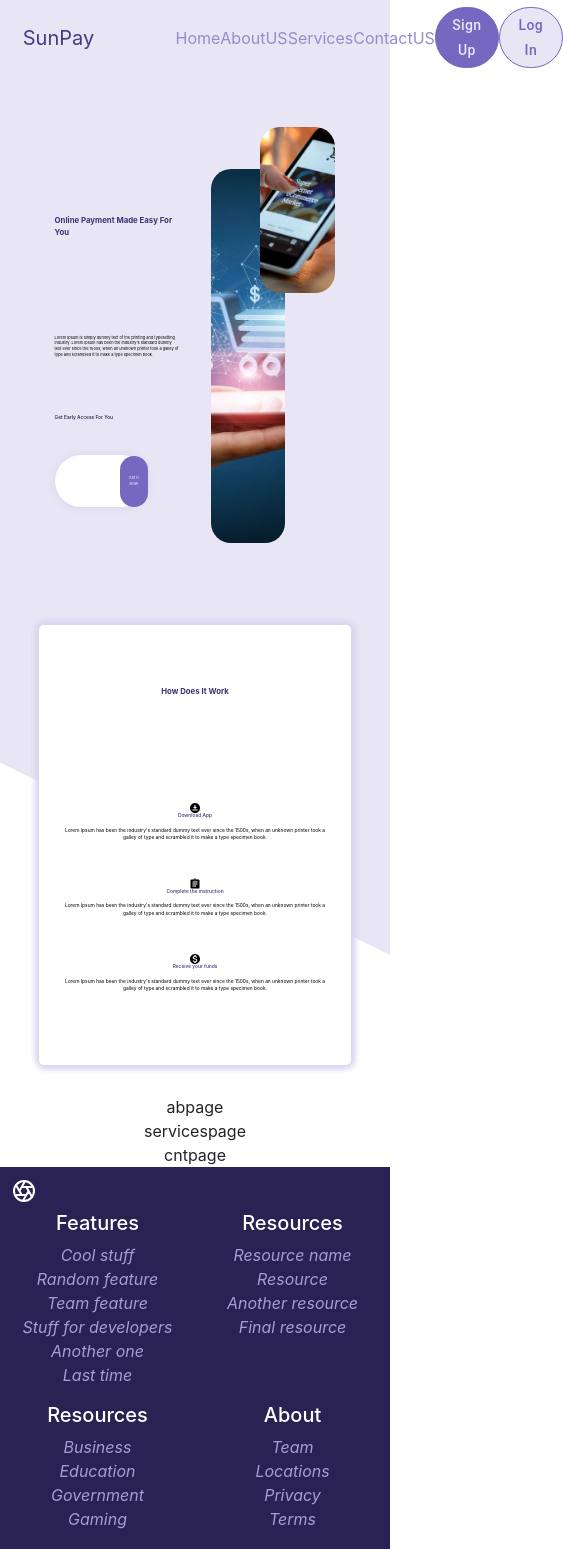
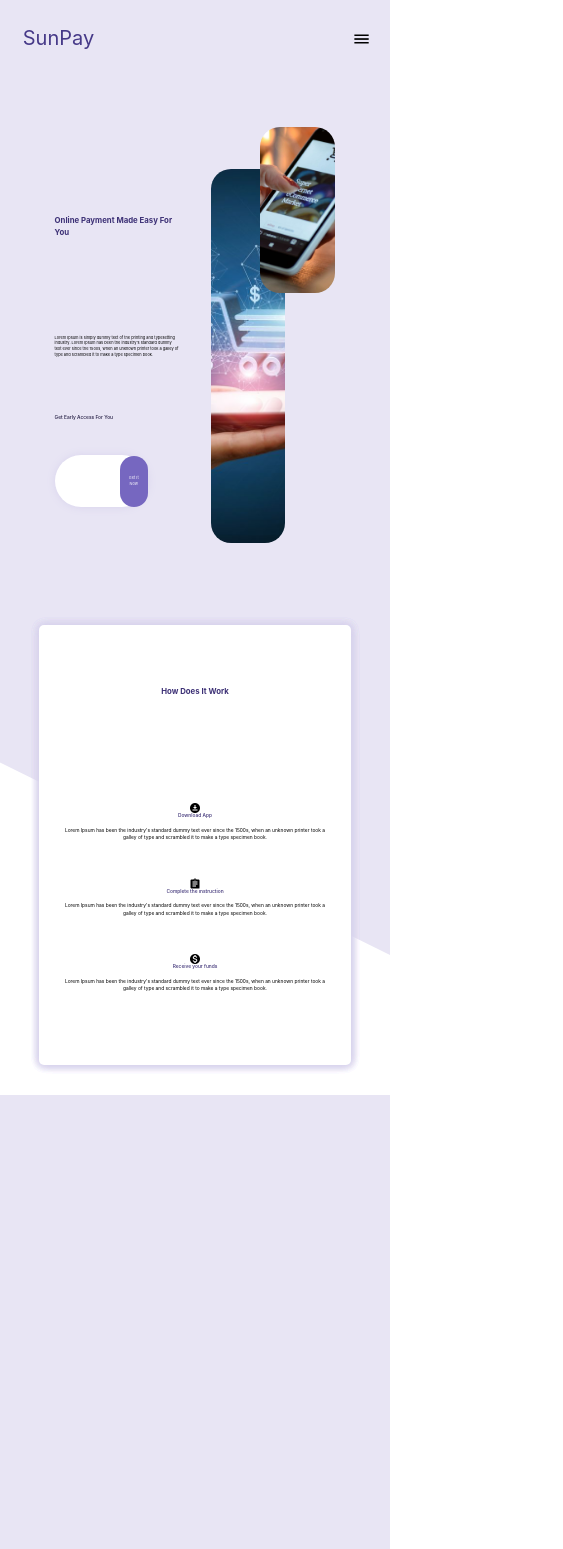
Before and after one commit to mshsun20/sunpayrepo, a React (Create React App) app: page / in a window 390 px wide. Shown: the top 1549 px of the page, 563 px wide, since content can reach past the window. Built offline with nearby package versions, Linux system fonts and the light colour scheme.

Commit message:
updated 11aug2021-5.53am

```diff
--- a/src/App.js
+++ b/src/App.js
@@ -4,6 +4,7 @@ import './styles/apbdystyl.scss'
 import './styles/navstyl.scss'
 import './styles/fotrstyl.scss'
 import './styles/hmstyl.scss'
+import './styles/abtstyl.scss'
 import Router from './Router'
 
 const App = () => {
--- a/src/components/About.js
+++ b/src/components/About.js
@@ -1,9 +1,14 @@
 import React from 'react'
+import Aboutsectiontop from './aboutpartials/Aboutsectiontop'
+import Aboutsectionbottom from './aboutpartials/Aboutsectionbottom'
 
 const About = () => {
     return (
         <>
-        <div>abpage</div>
+        <div className="abtpg">
+            <Aboutsectiontop />
+            <Aboutsectionbottom />
+        </div>
         </>
     )
 }
--- a/src/components/Home.js
+++ b/src/components/Home.js
@@ -12,9 +12,9 @@ const Home = () => {
             <Homeheader />
             <Homebody />
         </div>
-        <div><About /></div>
-        <div><Services /></div>
-        <div><Contact /></div>
+        <About />
+        <Services />
+        <Contact />
         </>
     )
 }
--- a/src/components/Navbar.js
+++ b/src/components/Navbar.js
@@ -1,10 +1,17 @@
-import React from 'react'
+import React, { useState } from 'react'
 import { NavLink } from 'react-router-dom'
 import { Button } from '@material-ui/core'
-// import MenuIcon from '@material-ui/icons/Menu'
+import menu from '../icons/darkmode/menu.png'
 
-const Navbar = () => {
-    // const [menuState, setmenuState] = useState(false)
+const Navbar = (props) => {
+    const [menuState, setmenuState] = useState(false)
+
+    // close hamberger menu when click anywhere outside the menu window
+    document.addEventListener('click', (e) => {
+        if (e.target.className !== "hmbrgicn") {
+            setmenuState(false)
+        }
+    })
 
     return (
         <>
@@ -22,17 +29,19 @@ const Navbar = () => {
                         <NavLink className="nvlnk" to='/registration'><Button className="nvbtnrg">Sign Up</Button></NavLink>
                         <NavLink className="nvlnk" to='/login'><Button className="nvbtnlg">Log In</Button></NavLink>
                     </div>
-                    {/* <div className="hmbrgmnu"><MenuIcon className="hmbrgicn" onClick={() => setmenuState(!menuState)} /></div> */}
+                    <div className="hmbrgmnu"><img className="hmbrgicn" src={menu} alt="" onClick={() => setmenuState(!menuState)} /></div>
                 </div>
             </div>
-            {/* <div className={ menuState ? "mobile-navgrp" : "nonavmnu" }>
+            <div className={ menuState ? "mobile-navgrp" : "nonavmnu" }>
                 <div className="mb-navmnu">
-                    <NavLink className="nvlnk" to='/' onClick={() => setmenuState(!menuState)}><Button className="nvbtn">Home</Button></NavLink>
-                    <NavLink className="nvlnk" to='/todo' onClick={() => setmenuState(!menuState)}><Button className="nvbtn">Todo Services</Button></NavLink>
-                    <NavLink className="nvlnk" to='/about' onClick={() => setmenuState(!menuState)}><Button className="nvbtn">AboutUS</Button></NavLink>
-                    <NavLink className="nvlnk" to='/contact' onClick={() => setmenuState(!menuState)}><Button className="nvbtn">ContactUS</Button></NavLink>
+                    <NavLink className="nvlnk" to='/' onClick={() => setmenuState(!menuState)}><Button className="nvspn">Home</Button></NavLink>
+                    <NavLink className="nvlnk" to='/about' onClick={() => setmenuState(!menuState)}><Button className="nvspn">AboutUS</Button></NavLink>
+                    <NavLink className="nvlnk" to='/services' onClick={() => setmenuState(!menuState)}><Button className="nvspn">Services</Button></NavLink>
+                    <NavLink className="nvlnk" to='/contact' onClick={() => setmenuState(!menuState)}><Button className="nvspn">ContactUS</Button></NavLink>
+                    <NavLink className="nvlnk" to='/registration' onClick={() => setmenuState(!menuState)}><Button className="nvspn">Sign Up</Button></NavLink>
+                    <NavLink className="nvlnk" to='/login' onClick={() => setmenuState(!menuState)}><Button className="nvspn">Log In</Button></NavLink>
                 </div>
-            </div> */}
+            </div>
         </div>
         </>
     )
--- /dev/null
+++ b/src/components/aboutpartials/Aboutsectionbottom.jsx
@@ -0,0 +1,15 @@
+import React from 'react'
+// import { abtsctnbtmdta } from './Abtdata'
+
+const Aboutsectionbottom = () => {
+    return (
+        <>
+        <div>
+            <div className="abtbtmpht"></div>
+            <div className="abtbtminf"></div>
+        </div>
+        </>
+    )
+}
+
+export default Aboutsectionbottom
--- /dev/null
+++ b/src/components/aboutpartials/Aboutsectiontop.jsx
@@ -0,0 +1,15 @@
+import React from 'react'
+// import { abtsctntpdta } from './Abtdata'
+
+const Aboutsectiontop = () => {
+    return (
+        <>
+        <div>
+            <div className="abttppht"></div>
+            <div className="abttpinf"></div>
+        </div>
+        </>
+    )
+}
+
+export default Aboutsectiontop
--- /dev/null
+++ b/src/components/aboutpartials/Abtdata.jsx
@@ -0,0 +1,37 @@
+export const abtsctntpdta = [
+    {
+        id: 1,
+        title: 'Sign Up to the App',
+        details: "Lorem Ipsum has been the industry's standard dummy text ever since the 1500s, when an unknown printer took a galley of type and scrambled it to make a type specimen book."
+    },
+    {
+        id: 2,
+        title: 'Log In to the App',
+        details: "Lorem Ipsum has been the industry's standard dummy text ever since the 1500s, when an unknown printer took a galley of type and scrambled it to make a type specimen book."
+    },
+    {
+        id: 3,
+        title: 'Add Bank Account',
+        details: "Lorem Ipsum has been the industry's standard dummy text ever since the 1500s, when an unknown printer took a galley of type and scrambled it to make a type specimen book."
+    }
+]
+
+export const abtsctnbtmdta = [
+    {
+        id: 1,
+        title: 'Choose Your Service',
+        details: "Lorem Ipsum has been the industry's standard dummy text ever since the 1500s, when an unknown printer took a galley of type and scrambled it to make a type specimen book."
+    },
+    {
+        id: 2,
+        title: 'Select Payment Method',
+        details: "Lorem Ipsum has been the industry's standard dummy text ever since the 1500s, when an unknown printer took a galley of type and scrambled it to make a type specimen book."
+    },
+    {
+        id: 3,
+        title: 'Send Payment Request',
+        details: "Lorem Ipsum has been the industry's standard dummy text ever since the 1500s, when an unknown printer took a galley of type and scrambled it to make a type specimen book."
+    }
+]
+
+// export default abtdta
--- a/src/components/homepartials/Homephotos.jsx
+++ b/src/components/homepartials/Homephotos.jsx
@@ -7,8 +7,8 @@ const Homephotos = () => {
         <>
         <div className="hmphts">
             <div className="hmphtgrp">
+                <img className="pht2" src={spay2} alt="s-pay 02" />
                 <img className="pht1" src={spay1} alt="s-pay 01" />
-                <img className="pht2" src={spay2} alt="s-pay 02" />
             </div>
         </div>
         </>
--- /dev/null
+++ b/src/styles/abtstyl.scss
@@ -0,0 +1,11 @@
+@import 'partials/myvars';
+@import 'partials/mymxns';
+
+
+.abtpg {
+    background-color: lighten($color: $shcl15, $amount: 45%);
+    width: 100%;
+    height: auto;
+    min-height: 1000px;
+    @include cmmngrd;
+}
--- a/src/styles/apbdystyl.scss
+++ b/src/styles/apbdystyl.scss
@@ -7,3 +7,10 @@
     width: 100%;
     min-height: 275px;
 }
+
+
+@media (max-width: 800px) {
+    .apbdy {
+        padding-top: 75px;
+    }
+}
--- a/src/styles/hmstyl.scss
+++ b/src/styles/hmstyl.scss
@@ -135,7 +135,7 @@
                         grid-row: 1/5;
                         object-fit: cover;
                         border-radius: 20px;
-                        z-index: 2;
+                        // z-index: 2;
                     }
                     .pht2 {
                         width: 100%;
@@ -144,7 +144,7 @@
                         grid-row: 2/-1;
                         object-fit: cover;
                         border-radius: 20px;
-                        z-index: 1;
+                        // z-index: 1;
                     }
                 }
             }
--- a/src/styles/navstyl.scss
+++ b/src/styles/navstyl.scss
@@ -11,7 +11,7 @@
         width: 100%;
         height: 100%;
         display: grid;
-        grid-template-columns: 5% 20% 20% 50% 5%;
+        grid-template-columns: 5% 20% 10% 60% 5%;
 
         .navhd {
             @include cmmnflx;
@@ -25,7 +25,20 @@
 
         .nvmnugrp {
             grid-column: 4/5;
+        }
+    }
 
+    .mobile-navgrp {
+        display: none;
+    }
+
+    .nonavmnu {
+        display: none;
+    }
+}
+
+
+@media (min-width: 800px) {
     .navmnu {
         width: 100%;
         height: 100%;
@@ -69,6 +82,86 @@
             }
         }
     }
+
+    .hmbrgmnu {
+        display: none;
+    }
+}
+
+@media (max-width: 800px) {
+    .navcntnr {
+        position: fixed;
+
+        .nvmnugrp {
+            width: 100%;
+            height: 100%;
+            display: flex;
+            justify-content: flex-end;
+            align-items: center;
+
+            .navmnu {
+                display: none;
+            }
+
+            .hmbrgmnu {
+                width: 8%;
+                cursor: pointer;
+                .hmbrgicn {
+                    width: 100%;
+                    height: 100%;
                 }
             }
         }
+
+        .mobile-navgrp {
+            display: grid;
+            background-color: lighten($color: $shcl15, $amount: 45%);
+            width: 100%;
+            height: auto;
+            // z-index: 3;
+
+            .nvlnk {
+                display: grid;
+                text-decoration: none;
+                .nvspn {
+                    color: lighten($color: $shcl15, $amount: 20%);
+                }
+                &:hover, &:focus {
+                    .nvspn {
+                        color: darken($color: $shcl15, $amount: 20%);
+                    }
+                }
+
+                .nvbtnrg, .nvbtnlg {
+                    padding: 5px 15px;
+                    border-radius: 50px;
+                    text-transform: capitalize;
+                }
+                .nvbtnrg {
+                    background-color: lighten($color: $shcl15, $amount: 10%);
+                    border: 1px solid lighten($color: $shcl15, $amount: 10%);
+                    color: lighten($color: $shcl15, $amount: 45%);
+                    &:hover {
+                        background-color: lighten($color: $shcl15, $amount: 45%);
+                        border: 1px solid lighten($color: $shcl15, $amount: 10%);
+                        color: lighten($color: $shcl15, $amount: 10%);
+                    }
+                }
+                .nvbtnlg {
+                    background-color: lighten($color: $shcl15, $amount: 45%);
+                    border: 1px solid lighten($color: $shcl15, $amount: 10%);
+                    color: lighten($color: $shcl15, $amount: 10%);
+                    &:hover {
+                        background-color: lighten($color: $shcl15, $amount: 10%);
+                        border: 1px solid lighten($color: $shcl15, $amount: 10%);
+                        color: lighten($color: $shcl15, $amount: 45%);
+                    }
+                }
+            }
+        }
+
+        .nonavmnu {
+            display: none;
+        }
+    }
+}
```
Also changed, not shown: src/icons/darkmode/menu.png (added). Lines whose indentation alone changed are shown as unchanged.
